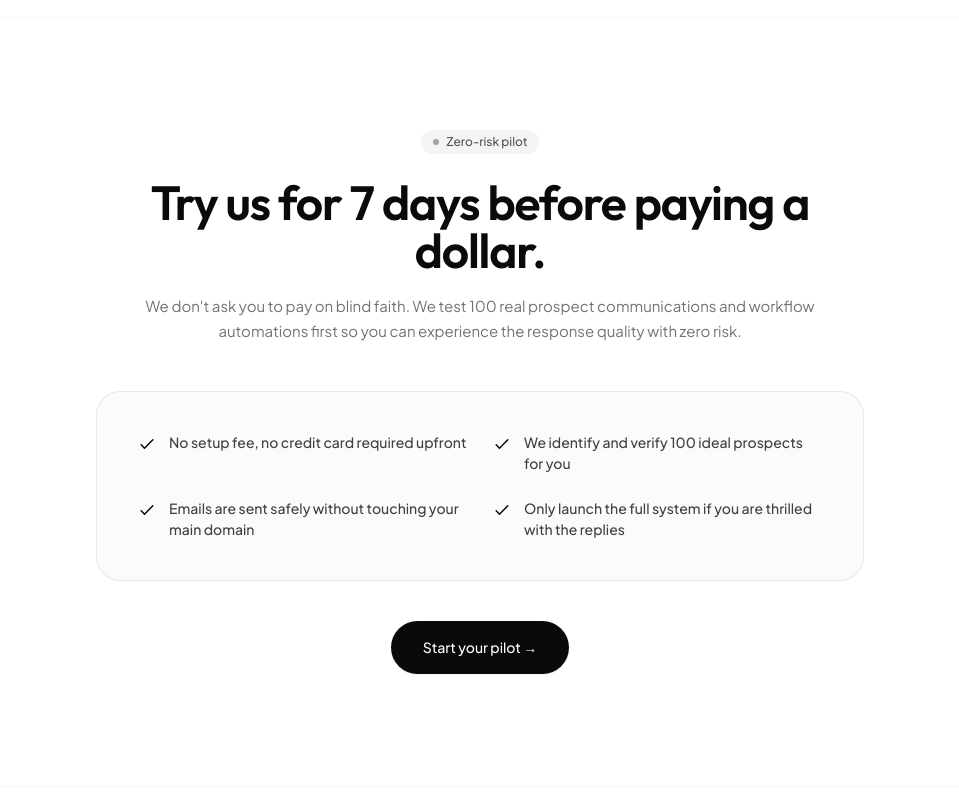
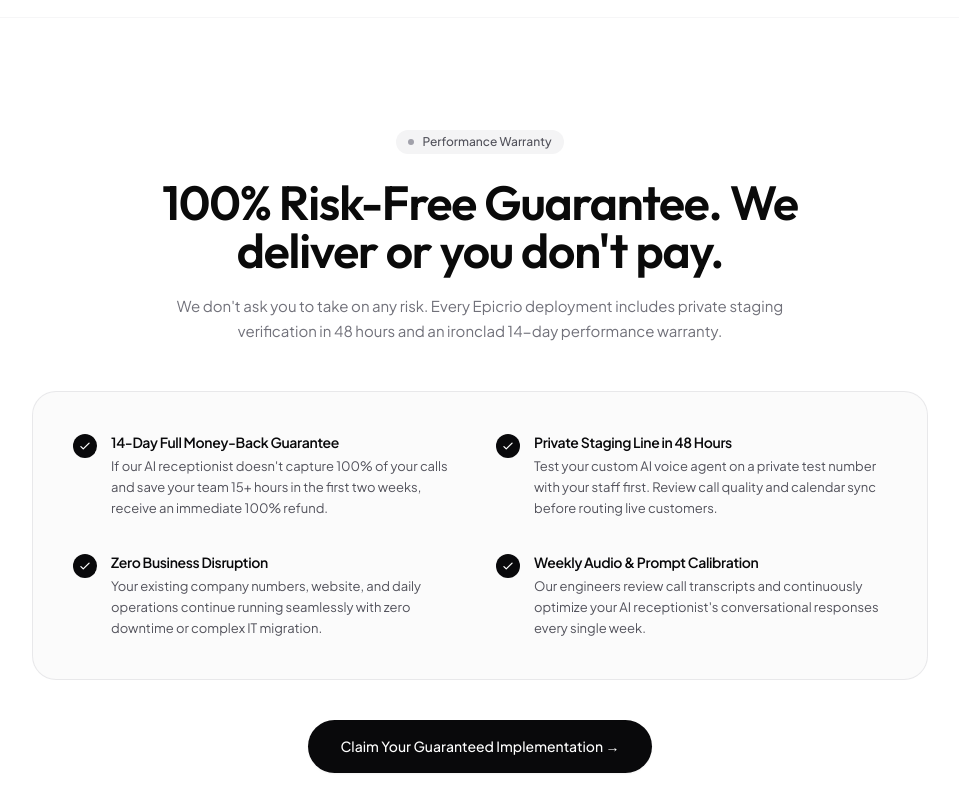
Before and after one commit to wearemillionaire6/epicrio, a Next.js app: page / in a window 1280 px wide. Shown: the part 6020-6820 px from the top of the page, without its empty margins (160-1119 px from the left). Built offline with nearby package versions, Linux system fonts and the light colour scheme.

Commit message:
feat(guarantee): replace risky 7-day free trial with 100% Risk-Free 14-Day Performance Guarantee and 48h staging verification

```diff
--- a/app/book/page.tsx
+++ b/app/book/page.tsx
@@ -156,9 +156,9 @@ export default function BookAppointmentPage() {
                     04
                   </div>
                   <div>
-                    <h3 className="text-sm font-semibold">7-Day Zero-Risk Pilot Blueprint</h3>
-                    <p className={`text-xs mt-0.5 leading-relaxed ${isDark ? 'text-zinc-400' : 'text-zinc-600'}`}>
-                      Learn how we launch your operational pilot within 48 hours without changing your existing phone number or interrupting daily operations.
+                    <h3 className="text-sm font-semibold">14-Day Performance Guarantee & 48h Staging</h3>
+                    <p className="text-xs mt-0.5 leading-relaxed text-zinc-600">
+                      Learn how we launch your private test staging line within 48 hours without changing your existing phone number or interrupting daily operations.
                     </p>
                   </div>
                 </div>
--- a/components/studio/StudioInquiry.tsx
+++ b/components/studio/StudioInquiry.tsx
@@ -110,8 +110,8 @@ export default function StudioInquiry() {
                   3
                 </div>
                 <div>
-                  <h4 className="text-sm font-semibold text-zinc-900 font-sans">7-Day Zero-Risk Trial</h4>
-                  <p className="text-xs text-zinc-500 mt-0.5 font-sans">Test live on your business before paying a dollar.</p>
+                  <h4 className="text-sm font-semibold text-zinc-900 font-sans">14-Day Performance Guarantee</h4>
+                  <p className="text-xs text-zinc-500 mt-0.5 font-sans">100% money-back warranty if your system doesn't deliver promised results.</p>
                 </div>
               </div>
             </motion.div>
--- a/components/studio/StudioPilot.tsx
+++ b/components/studio/StudioPilot.tsx
@@ -3,11 +3,23 @@
 import { useRef } from 'react'
 import { motion, useInView } from 'framer-motion'
 
-const features = [
-  'No setup fee, no credit card required upfront',
-  'We identify and verify 100 ideal prospects for you',
-  'Emails are sent safely without touching your main domain',
-  'Only launch the full system if you are thrilled with the replies',
+const guarantees = [
+  {
+    title: '14-Day Full Money-Back Guarantee',
+    desc: 'If our AI receptionist doesn\'t capture 100% of your calls and save your team 15+ hours in the first two weeks, receive an immediate 100% refund.',
+  },
+  {
+    title: 'Private Staging Line in 48 Hours',
+    desc: 'Test your custom AI voice agent on a private test number with your staff first. Review call quality and calendar sync before routing live customers.',
+  },
+  {
+    title: 'Zero Business Disruption',
+    desc: 'Your existing company numbers, website, and daily operations continue running seamlessly with zero downtime or complex IT migration.',
+  },
+  {
+    title: 'Weekly Audio & Prompt Calibration',
+    desc: 'Our engineers review call transcripts and continuously optimize your AI receptionist\'s conversational responses every single week.',
+  },
 ]
 
 export default function StudioPilot() {
@@ -16,7 +28,7 @@ export default function StudioPilot() {
 
   return (
     <section
-      id="pilot"
+      id="guarantee"
       className="py-20 lg:py-28 border-b border-zinc-100/80 bg-white flex flex-col items-center text-center w-full"
     >
       <div className="w-full max-w-[1440px] 2xl:max-w-[1600px] mx-auto px-4 sm:px-6 md:px-8 lg:px-12 flex flex-col items-center">
@@ -29,23 +41,24 @@ export default function StudioPilot() {
         >
           <div className="inline-flex items-center gap-2 px-3 py-1 rounded-full bg-zinc-100 text-zinc-600 font-medium text-xs mb-6">
             <span className="w-1.5 h-1.5 rounded-full bg-zinc-400" />
-            Zero-risk pilot
+            Performance Warranty
           </div>
 
           <h2 className="text-3xl sm:text-4xl lg:text-5xl font-display font-semibold tracking-[-0.03em] text-[#0A0A0A] mb-5 max-w-3xl">
-            Try us for 7 days before paying a dollar.
+            100% Risk-Free Guarantee. We deliver or you don't pay.
           </h2>
 
           <p className="text-[15px] leading-relaxed text-zinc-500 font-sans max-w-2xl mb-12">
-            We don't ask you to pay on blind faith. We test 100 real prospect communications and workflow automations first so you can experience the response quality with zero risk.
+            We don't ask you to take on any risk. Every Epicrio deployment includes private staging verification in 48 hours and an ironclad 14-day performance warranty.
           </p>
 
-          <div className="bg-zinc-50/70 border border-zinc-200/80 rounded-3xl p-6 sm:p-10 w-full max-w-3xl text-left mb-10 shadow-2xs">
-            <ul className="grid grid-cols-1 sm:grid-cols-2 gap-4 sm:gap-6">
-              {features.map((feature, idx) => (
-                <li key={idx} className="flex items-start gap-3">
+          <div className="bg-zinc-50/70 border border-zinc-200/80 rounded-3xl p-6 sm:p-10 w-full max-w-4xl text-left mb-10 shadow-2xs">
+            <div className="grid grid-cols-1 sm:grid-cols-2 gap-6 sm:gap-8">
+              {guarantees.map((item, idx) => (
+                <div key={idx} className="flex items-start gap-3.5">
+                  <div className="w-6 h-6 rounded-full bg-zinc-950 text-white flex items-center justify-center shrink-0 mt-0.5 shadow-xs">
                     <svg
-                    className="w-5 h-5 text-zinc-950 shrink-0 mt-0.5"
+                      className="w-3.5 h-3.5"
                       fill="none"
                       viewBox="0 0 24 24"
                       stroke="currentColor"
@@ -53,14 +66,22 @@ export default function StudioPilot() {
                       <path
                         strokeLinecap="round"
                         strokeLinejoin="round"
-                      strokeWidth={1.8}
+                        strokeWidth={2.2}
                         d="M5 13l4 4L19 7"
                       />
                     </svg>
-                  <span className="text-[14px] text-zinc-700 font-sans font-medium">{feature}</span>
-                </li>
+                  </div>
+                  <div>
+                    <h3 className="text-sm font-semibold text-zinc-950 font-sans mb-1">
+                      {item.title}
+                    </h3>
+                    <p className="text-xs sm:text-[13px] text-zinc-600 leading-relaxed font-sans">
+                      {item.desc}
+                    </p>
+                  </div>
+                </div>
               ))}
-            </ul>
+            </div>
           </div>
 
           <motion.a
@@ -69,7 +90,7 @@ export default function StudioPilot() {
             href="/book"
             className="inline-flex items-center justify-center bg-zinc-950 hover:bg-zinc-800 text-white rounded-full px-8 py-3.5 sm:py-4 text-[14px] font-medium transition-colors shadow-sm cursor-pointer"
           >
-            Start your pilot &rarr;
+            Claim Your Guaranteed Implementation &rarr;
           </motion.a>
         </motion.div>
       </div>
```
Lines whose indentation alone changed are shown as unchanged.
